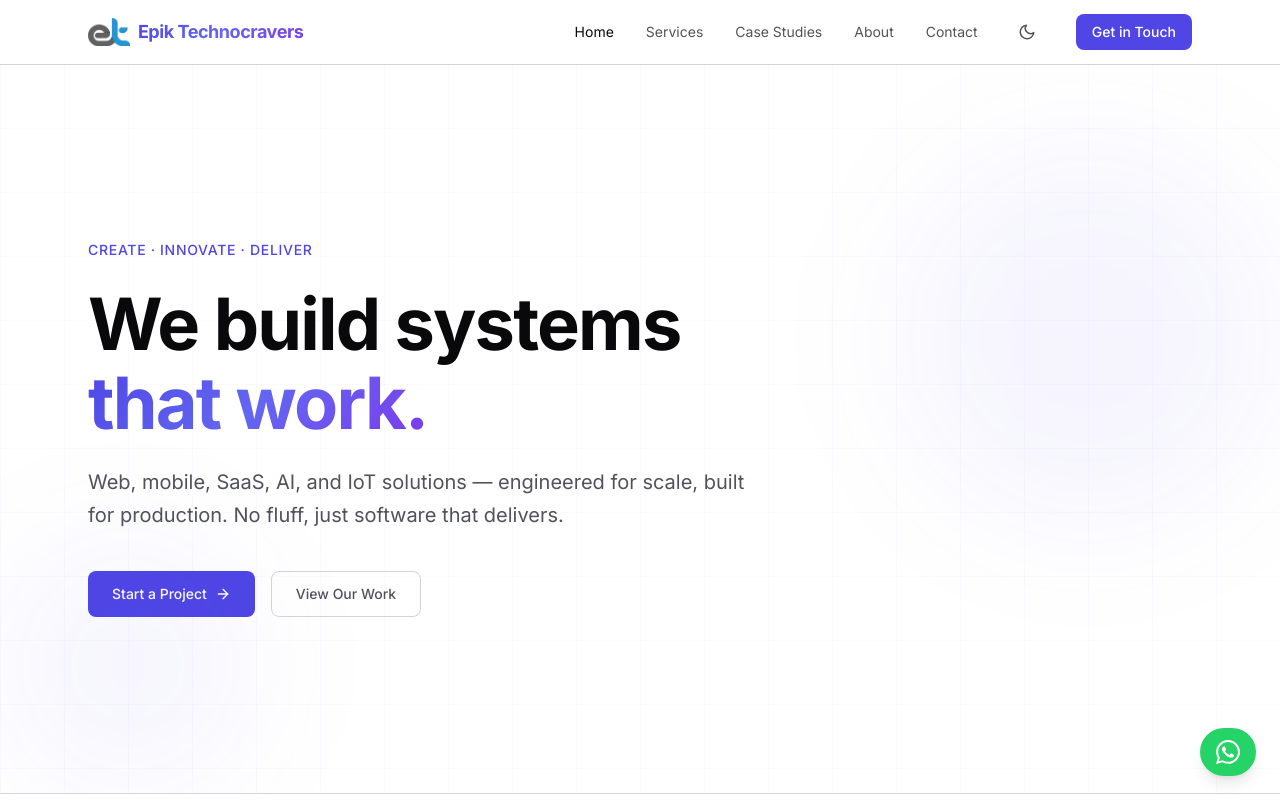
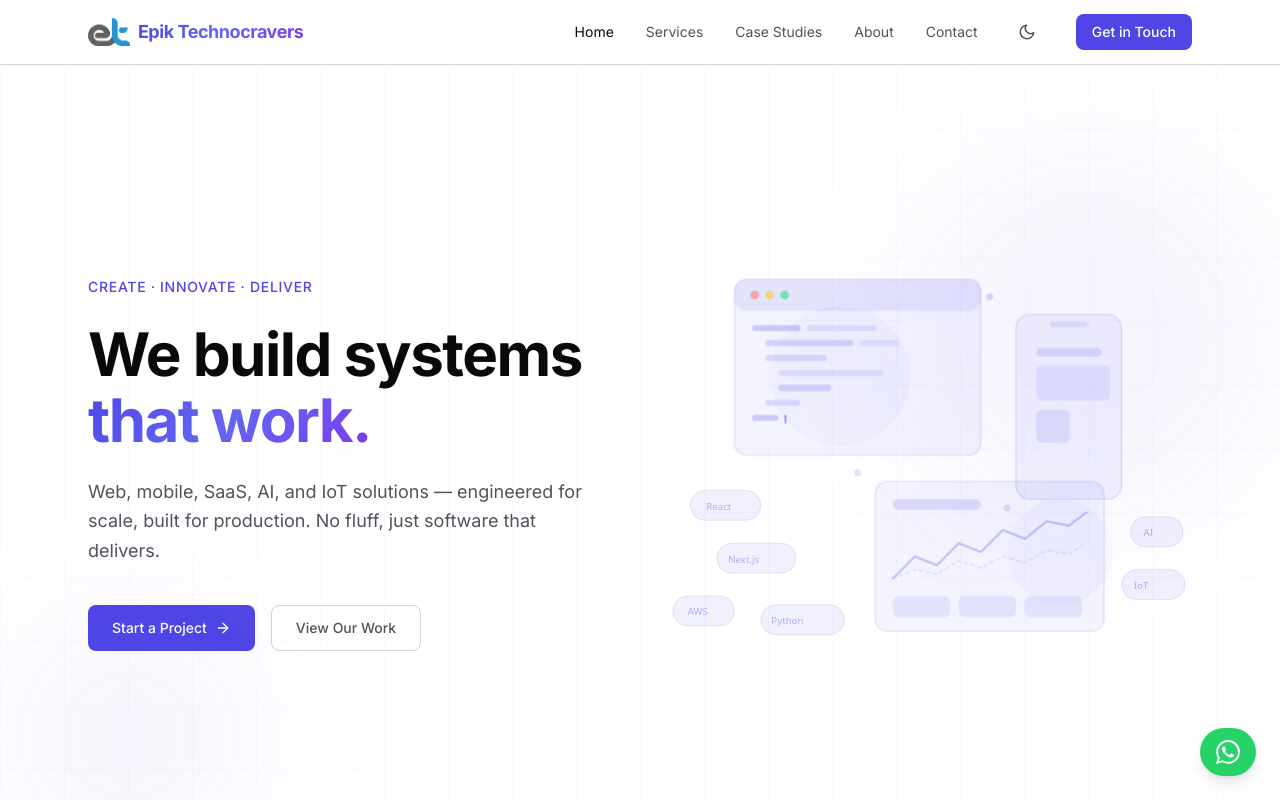
Before and after one commit to epiktechnocravers/epik-website, a Next.js app: page / in a window 1280 px wide. Shown: the top 800 px of the page. Built offline with nearby package versions, Linux system fonts and the light colour scheme.

Commit message:
Add animated hero banner with floating code editor, phone, dashboard mockups

```diff
--- a/src/app/globals.css
+++ b/src/app/globals.css
@@ -94,6 +94,23 @@ html.light .gradient-text {
   background-size: 64px 64px;
 }
 
+/* Floating animations for hero banner */
+@keyframes float-slow {
+  0%, 100% { transform: translateY(0px); }
+  50% { transform: translateY(-12px); }
+}
+@keyframes float-medium {
+  0%, 100% { transform: translateY(0px); }
+  50% { transform: translateY(-8px); }
+}
+@keyframes float-fast {
+  0%, 100% { transform: translateY(0px); }
+  50% { transform: translateY(-6px); }
+}
+.animate-float-slow { animation: float-slow 6s ease-in-out infinite; }
+.animate-float-medium { animation: float-medium 4s ease-in-out infinite; }
+.animate-float-fast { animation: float-fast 3s ease-in-out infinite; }
+
 /* Glow effect */
 .glow {
   box-shadow: 0 0 60px rgba(99, 102, 241, 0.15);
--- a/src/app/page.tsx
+++ b/src/app/page.tsx
@@ -4,6 +4,7 @@ import SectionHeading from "@/components/SectionHeading";
 import ServiceIcon from "@/components/ServiceIcon";
 import ServiceIllustration from "@/components/ServiceIllustration";
 import HeroCarousel from "@/components/HeroCarousel";
+import HeroBanner from "@/components/HeroBanner";
 import { SERVICES } from "@/lib/constants";
 
 export default function Home() {
@@ -11,21 +12,24 @@ export default function Home() {
     <>
       {/* Hero */}
       <section className="relative overflow-hidden grid-bg">
-        <div className="mx-auto max-w-6xl px-4 sm:px-6 py-32 sm:py-44">
+        <div className="mx-auto max-w-6xl px-4 sm:px-6 py-24 sm:py-32 lg:py-40">
+          <div className="grid grid-cols-1 lg:grid-cols-2 gap-12 items-center">
+            {/* Left: Text */}
+            <div>
               <AnimateOnScroll>
                 <p className="text-sm font-medium text-accent tracking-wider uppercase mb-6">
                   Create · Innovate · Deliver
                 </p>
               </AnimateOnScroll>
               <AnimateOnScroll delay={100}>
-            <h1 className="text-4xl sm:text-6xl lg:text-7xl font-bold tracking-tight leading-[1.1] max-w-4xl">
+                <h1 className="text-4xl sm:text-5xl lg:text-6xl font-bold tracking-tight leading-[1.1]">
                   We build systems
                   <br />
                   <span className="gradient-text">that work.</span>
                 </h1>
               </AnimateOnScroll>
               <AnimateOnScroll delay={200}>
-            <p className="mt-6 text-lg sm:text-xl text-text-secondary max-w-2xl leading-relaxed">
+                <p className="mt-6 text-lg text-text-secondary max-w-lg leading-relaxed">
                   Web, mobile, SaaS, AI, and IoT solutions — engineered for scale,
                   built for production. No fluff, just software that delivers.
                 </p>
@@ -58,6 +62,15 @@ export default function Home() {
                   </Link>
                 </div>
               </AnimateOnScroll>
+            </div>
+
+            {/* Right: Animated Banner */}
+            <AnimateOnScroll delay={400}>
+              <div className="hidden lg:block h-[480px]">
+                <HeroBanner />
+              </div>
+            </AnimateOnScroll>
+          </div>
         </div>
 
         {/* Gradient orb decorations */}
--- /dev/null
+++ b/src/components/HeroBanner.tsx
@@ -0,0 +1,115 @@
+"use client";
+
+import { useEffect, useState } from "react";
+
+export default function HeroBanner() {
+  const [mounted, setMounted] = useState(false);
+  useEffect(() => setMounted(true), []);
+
+  return (
+    <div className={`relative w-full h-full transition-opacity duration-1000 ${mounted ? "opacity-100" : "opacity-0"}`}>
+      <svg viewBox="0 0 600 500" fill="none" className="w-full h-full">
+        {/* Floating code editor window */}
+        <g className="animate-float-slow">
+          <rect x="80" y="40" width="280" height="200" rx="14" className="fill-accent/6 stroke-accent/15" strokeWidth="1.5" />
+          <rect x="80" y="40" width="280" height="36" rx="14" className="fill-accent/10" />
+          <circle cx="103" cy="58" r="5" className="fill-red-400/50" />
+          <circle cx="120" cy="58" r="5" className="fill-yellow-400/50" />
+          <circle cx="137" cy="58" r="5" className="fill-green-400/50" />
+          {/* Code lines */}
+          <rect x="100" y="92" width="55" height="7" rx="3.5" className="fill-accent/25" />
+          <rect x="162" y="92" width="80" height="7" rx="3.5" className="fill-accent/12" />
+          <rect x="115" y="109" width="100" height="7" rx="3.5" className="fill-accent/18" />
+          <rect x="222" y="109" width="45" height="7" rx="3.5" className="fill-accent/10" />
+          <rect x="115" y="126" width="70" height="7" rx="3.5" className="fill-accent/15" />
+          <rect x="192" y="126" width="90" height="7" rx="3.5" className="fill-accent/08" />
+          <rect x="130" y="143" width="120" height="7" rx="3.5" className="fill-accent/12" />
+          <rect x="130" y="160" width="60" height="7" rx="3.5" className="fill-accent/20" />
+          <rect x="115" y="177" width="40" height="7" rx="3.5" className="fill-accent/15" />
+          <rect x="100" y="194" width="30" height="7" rx="3.5" className="fill-accent/25" />
+          {/* Cursor blink */}
+          <rect x="137" y="194" width="2" height="10" rx="1" className="fill-accent/60 animate-pulse" />
+        </g>
+
+        {/* Mobile phone mockup */}
+        <g className="animate-float-medium">
+          <rect x="400" y="80" width="120" height="210" rx="16" className="fill-accent/6 stroke-accent/15" strokeWidth="1.5" />
+          <rect x="413" y="108" width="94" height="160" rx="4" className="fill-accent/08" />
+          <rect x="438" y="88" width="44" height="7" rx="3.5" className="fill-accent/12" />
+          {/* App content */}
+          <rect x="423" y="118" width="74" height="10" rx="5" className="fill-accent/15" />
+          <rect x="423" y="138" width="84" height="40" rx="6" className="fill-accent/10 stroke-accent/08" strokeWidth="1" />
+          <rect x="423" y="188" width="38" height="38" rx="6" className="fill-accent/12" />
+          <rect x="467" y="188" width="38" height="38" rx="6" className="fill-accent/08" />
+          <rect x="423" y="236" width="84" height="6" rx="3" className="fill-accent/08" />
+          <rect x="423" y="248" width="60" height="6" rx="3" className="fill-accent/06" />
+        </g>
+
+        {/* Dashboard / analytics card */}
+        <g className="animate-float-fast">
+          <rect x="240" y="270" width="260" height="170" rx="14" className="fill-accent/6 stroke-accent/15" strokeWidth="1.5" />
+          {/* Mini chart */}
+          <rect x="260" y="290" width="100" height="12" rx="6" className="fill-accent/15" />
+          <polyline
+            points="260,380 285,355 310,365 335,340 360,350 385,325 410,335 435,315 460,320 480,305"
+            className="stroke-accent/30"
+            strokeWidth="2.5"
+            strokeLinecap="round"
+            strokeLinejoin="round"
+          />
+          <polyline
+            points="260,380 285,370 310,375 335,360 360,368 385,355 410,362 435,348 460,352 480,340"
+            className="stroke-accent/15"
+            strokeWidth="1.5"
+            strokeLinecap="round"
+            strokeLinejoin="round"
+            strokeDasharray="4 4"
+          />
+          {/* Stats */}
+          <rect x="260" y="400" width="65" height="24" rx="6" className="fill-accent/10" />
+          <rect x="335" y="400" width="65" height="24" rx="6" className="fill-accent/10" />
+          <rect x="410" y="400" width="65" height="24" rx="6" className="fill-accent/10" />
+        </g>
+
+        {/* Floating tech badges */}
+        <g className="animate-float-medium">
+          <rect x="30" y="280" width="80" height="34" rx="17" className="fill-accent/8 stroke-accent/15" strokeWidth="1" />
+          <text x="48" y="302" className="fill-accent/40" fontSize="11" fontFamily="system-ui" fontWeight="500">React</text>
+        </g>
+        <g className="animate-float-slow">
+          <rect x="60" y="340" width="90" height="34" rx="17" className="fill-accent/8 stroke-accent/15" strokeWidth="1" />
+          <text x="73" y="362" className="fill-accent/40" fontSize="11" fontFamily="system-ui" fontWeight="500">Next.js</text>
+        </g>
+        <g className="animate-float-fast">
+          <rect x="10" y="400" width="70" height="34" rx="17" className="fill-accent/8 stroke-accent/15" strokeWidth="1" />
+          <text x="27" y="422" className="fill-accent/40" fontSize="11" fontFamily="system-ui" fontWeight="500">AWS</text>
+        </g>
+        <g className="animate-float-medium">
+          <rect x="110" y="410" width="95" height="34" rx="17" className="fill-accent/8 stroke-accent/15" strokeWidth="1" />
+          <text x="122" y="432" className="fill-accent/40" fontSize="11" fontFamily="system-ui" fontWeight="500">Python</text>
+        </g>
+        <g className="animate-float-slow">
+          <rect x="530" y="310" width="60" height="34" rx="17" className="fill-accent/8 stroke-accent/15" strokeWidth="1" />
+          <text x="545" y="332" className="fill-accent/40" fontSize="11" fontFamily="system-ui" fontWeight="500">AI</text>
+        </g>
+        <g className="animate-float-fast">
+          <rect x="520" y="370" width="72" height="34" rx="17" className="fill-accent/8 stroke-accent/15" strokeWidth="1" />
+          <text x="534" y="392" className="fill-accent/40" fontSize="11" fontFamily="system-ui" fontWeight="500">IoT</text>
+        </g>
+
+        {/* Connecting dots / network lines */}
+        <circle cx="370" cy="60" r="4" className="fill-accent/20" />
+        <circle cx="390" cy="300" r="4" className="fill-accent/15" />
+        <circle cx="220" cy="260" r="4" className="fill-accent/15" />
+        <line x1="370" y1="60" x2="400" y2="80" className="stroke-accent/10" strokeWidth="1" strokeDasharray="3 3" />
+        <line x1="360" y1="240" x2="390" y2="300" className="stroke-accent/08" strokeWidth="1" strokeDasharray="3 3" />
+        <line x1="220" y1="240" x2="220" y2="260" className="stroke-accent/08" strokeWidth="1" strokeDasharray="3 3" />
+        <line x1="220" y1="260" x2="240" y2="270" className="stroke-accent/08" strokeWidth="1" strokeDasharray="3 3" />
+
+        {/* Glow orbs */}
+        <circle cx="200" cy="150" r="80" className="fill-accent/3" />
+        <circle cx="450" cy="350" r="60" className="fill-accent/3" />
+      </svg>
+    </div>
+  );
+}
```
Lines whose indentation alone changed are shown as unchanged.
